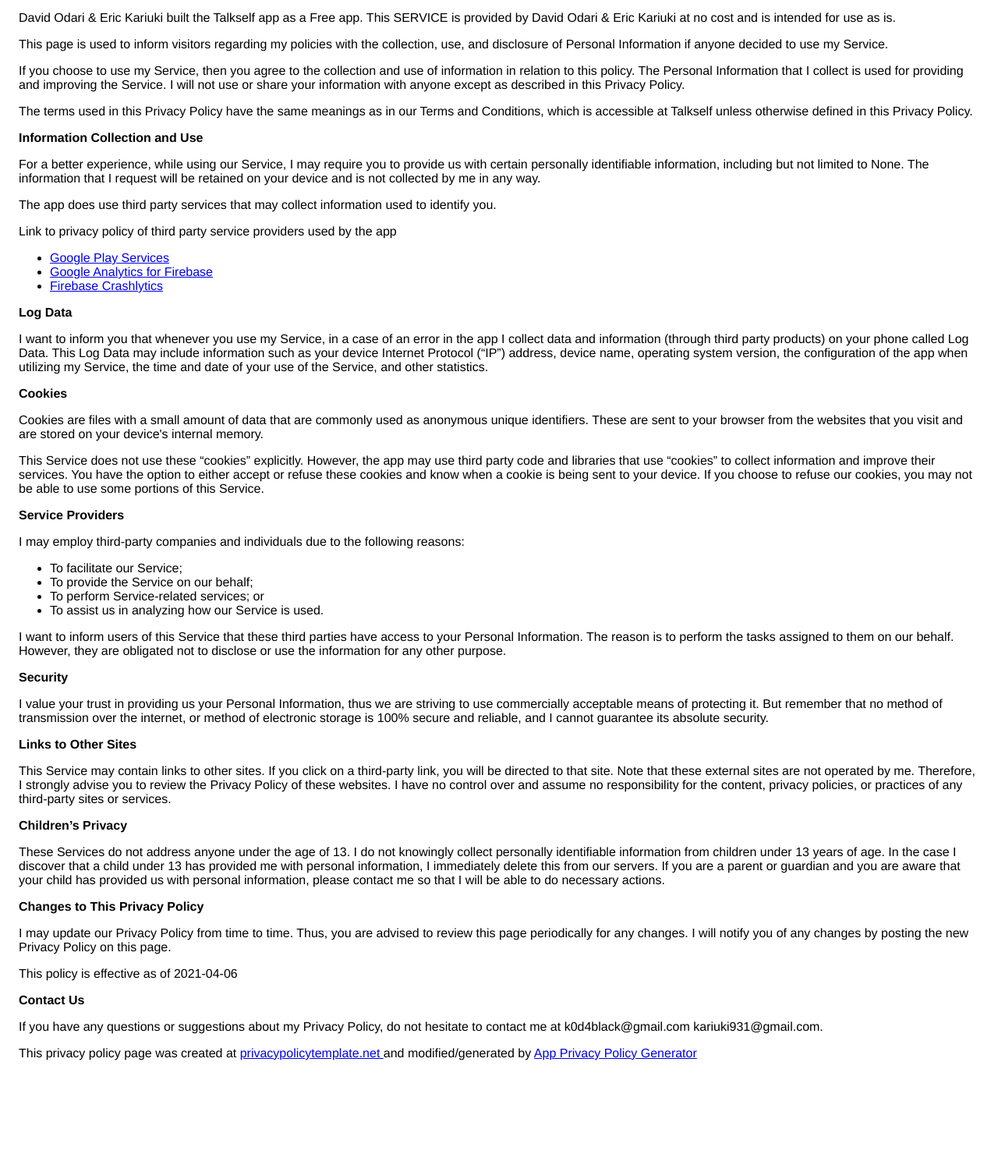
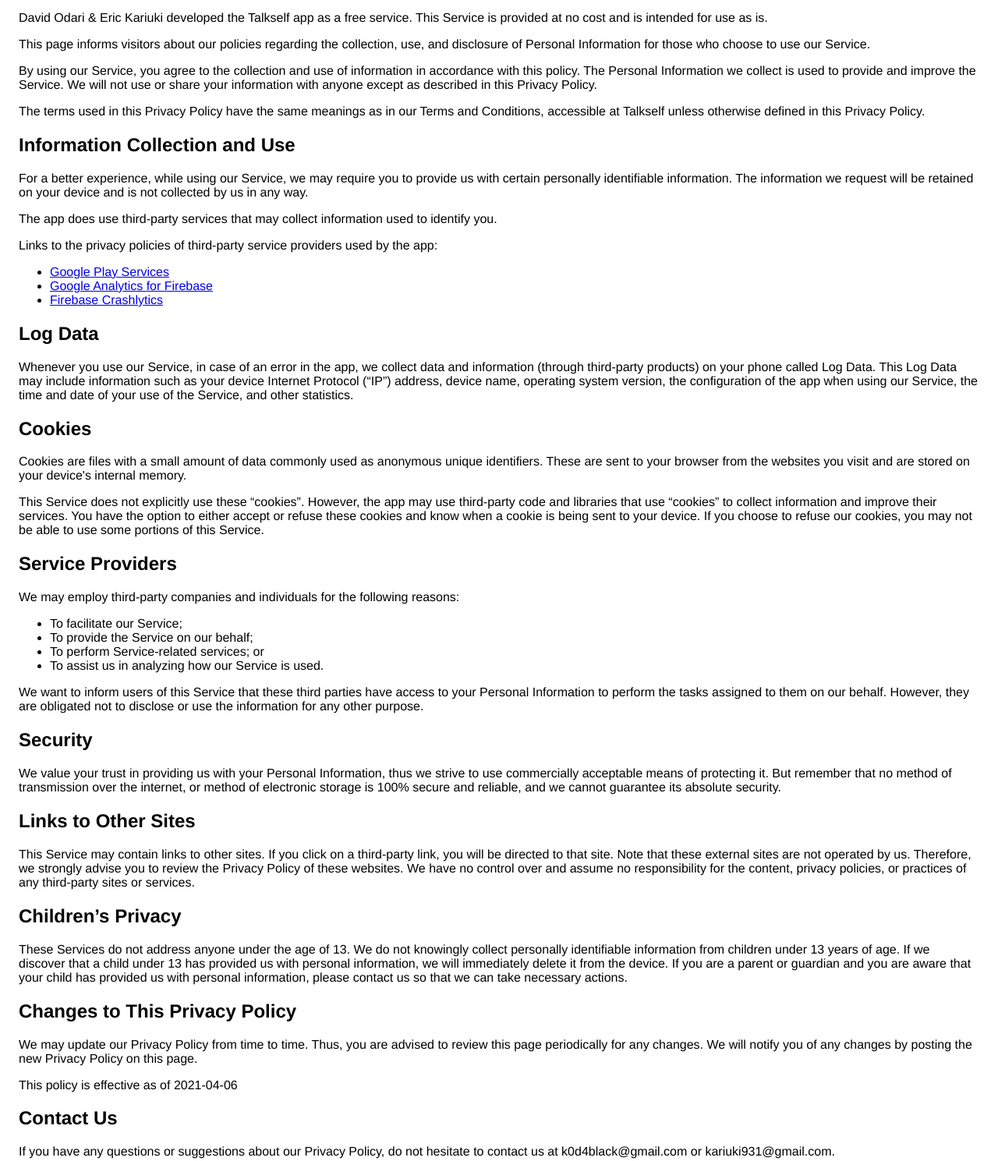
Before and after one commit to talkself/talkself.github.io, a plain HTML site: page index.html in a window 1280 px wide. Shown: the part 44-1533 px from the top of the page at 78% size. Before the commit the page ends 1444 px from the top, so only its background shows below. Drawn offline with Linux system fonts and the light colour scheme.

Commit message:
Update index.html

```diff
--- a/index.html
+++ b/index.html
@@ -4,106 +4,97 @@
   <meta charset='utf-8'>
   <meta name='viewport' content='width=device-width'>
   <title>Privacy Policy</title>
-      <style> body { font-family: 'Helvetica Neue', Helvetica, Arial, sans-serif; padding:1em; } </style>
+  <style>
+    body { font-family: 'Helvetica Neue', Helvetica, Arial, sans-serif; padding:1em; }
+  </style>
 </head>
 <body>
-    <strong>Privacy Policy</strong> <p>
-                  David Odari &amp; Eric Kariuki built the Talkself app as
-                  a Free app. This SERVICE is provided by
-                  David Odari &amp; Eric Kariuki at no cost and is intended for use as
-                  is.
-                </p> <p>
-                  This page is used to inform visitors regarding my
-                  policies with the collection, use, and disclosure of Personal
-                  Information if anyone decided to use my Service.
-                </p> <p>
-                  If you choose to use my Service, then you agree to
-                  the collection and use of information in relation to this
-                  policy. The Personal Information that I collect is
-                  used for providing and improving the Service. I will not use or share your information with
-                  anyone except as described in this Privacy Policy.
-                </p> <p>
-                  The terms used in this Privacy Policy have the same meanings
-                  as in our Terms and Conditions, which is accessible at
-                  Talkself unless otherwise defined in this Privacy Policy.
-                </p> <p><strong>Information Collection and Use</strong></p> <p>
-                  For a better experience, while using our Service, I
-                  may require you to provide us with certain personally
-                  identifiable information, including but not limited to None. The information that
-                  I request will be retained on your device and is not collected by me in any way.
-                </p> <div><p>
-                    The app does use third party services that may collect
-                    information used to identify you.
-                  </p> <p>
-                    Link to privacy policy of third party service providers used
-                    by the app
-                  </p> <ul><li><a href="https://www.google.com/policies/privacy/" target="_blank" rel="noopener noreferrer">Google Play Services</a></li><!----><li><a href="https://firebase.google.com/policies/analytics" target="_blank" rel="noopener noreferrer">Google Analytics for Firebase</a></li><li><a href="https://firebase.google.com/support/privacy/" target="_blank" rel="noopener noreferrer">Firebase Crashlytics</a></li><!----><!----><!----><!----><!----><!----><!----><!----><!----><!----><!----><!----><!----><!----><!----><!----><!----><!----><!----><!----><!----><!----></ul></div> <p><strong>Log Data</strong></p> <p>
-                  I want to inform you that whenever you
-                  use my Service, in a case of an error in the app
-                  I collect data and information (through third party
-                  products) on your phone called Log Data. This Log Data may
-                  include information such as your device Internet Protocol
-                  (“IP”) address, device name, operating system version, the
-                  configuration of the app when utilizing my Service,
-                  the time and date of your use of the Service, and other
-                  statistics.
-                </p> <p><strong>Cookies</strong></p> <p>
-                  Cookies are files with a small amount of data that are
-                  commonly used as anonymous unique identifiers. These are sent
-                  to your browser from the websites that you visit and are
-                  stored on your device's internal memory.
-                </p> <p>
-                  This Service does not use these “cookies” explicitly. However,
-                  the app may use third party code and libraries that use
-                  “cookies” to collect information and improve their services.
-                  You have the option to either accept or refuse these cookies
-                  and know when a cookie is being sent to your device. If you
-                  choose to refuse our cookies, you may not be able to use some
-                  portions of this Service.
-                </p> <p><strong>Service Providers</strong></p> <p>
-                  I may employ third-party companies and
-                  individuals due to the following reasons:
-                </p> <ul><li>To facilitate our Service;</li> <li>To provide the Service on our behalf;</li> <li>To perform Service-related services; or</li> <li>To assist us in analyzing how our Service is used.</li></ul> <p>
-                  I want to inform users of this Service
-                  that these third parties have access to your Personal
-                  Information. The reason is to perform the tasks assigned to
-                  them on our behalf. However, they are obligated not to
-                  disclose or use the information for any other purpose.
-                </p> <p><strong>Security</strong></p> <p>
-                  I value your trust in providing us your
-                  Personal Information, thus we are striving to use commercially
-                  acceptable means of protecting it. But remember that no method
-                  of transmission over the internet, or method of electronic
-                  storage is 100% secure and reliable, and I cannot
-                  guarantee its absolute security.
-                </p> <p><strong>Links to Other Sites</strong></p> <p>
-                  This Service may contain links to other sites. If you click on
-                  a third-party link, you will be directed to that site. Note
-                  that these external sites are not operated by me.
-                  Therefore, I strongly advise you to review the
-                  Privacy Policy of these websites. I have
-                  no control over and assume no responsibility for the content,
-                  privacy policies, or practices of any third-party sites or
-                  services.
-                </p> <p><strong>Children’s Privacy</strong></p> <p>
-                  These Services do not address anyone under the age of 13.
-                  I do not knowingly collect personally
-                  identifiable information from children under 13 years of age. In the case
-                  I discover that a child under 13 has provided
-                  me with personal information, I immediately
-                  delete this from our servers. If you are a parent or guardian
-                  and you are aware that your child has provided us with
-                  personal information, please contact me so that
-                  I will be able to do necessary actions.
-                </p> <p><strong>Changes to This Privacy Policy</strong></p> <p>
-                  I may update our Privacy Policy from
-                  time to time. Thus, you are advised to review this page
-                  periodically for any changes. I will
-                  notify you of any changes by posting the new Privacy Policy on
-                  this page.
-                </p> <p>This policy is effective as of 2021-04-06</p> <p><strong>Contact Us</strong></p> <p>
-                  If you have any questions or suggestions about my
-                  Privacy Policy, do not hesitate to contact me at k0d4black@gmail.com kariuki931@gmail.com.
-                </p> <p>This privacy policy page was created at <a href="https://privacypolicytemplate.net" target="_blank" rel="noopener noreferrer">privacypolicytemplate.net </a>and modified/generated by <a href="https://app-privacy-policy-generator.nisrulz.com/" target="_blank" rel="noopener noreferrer">App Privacy Policy Generator</a></p>
+  <strong>Privacy Policy</strong>
+  <p>
+    David Odari &amp; Eric Kariuki developed the Talkself app as a free service. This Service is provided at no cost and is intended for use as is.
+  </p>
+  <p>
+    This page informs visitors about our policies regarding the collection, use, and disclosure of Personal Information for those who choose to use our Service.
+  </p>
+  <p>
+    By using our Service, you agree to the collection and use of information in accordance with this policy. The Personal Information we collect is used to provide and improve the Service. We will not use or share your information with anyone except as described in this Privacy Policy.
+  </p>
+  <p>
+    The terms used in this Privacy Policy have the same meanings as in our Terms and Conditions, accessible at Talkself unless otherwise defined in this Privacy Policy.
+  </p>
+
+  <h2>Information Collection and Use</h2>
+  <p>
+    For a better experience, while using our Service, we may require you to provide us with certain personally identifiable information. The information we request will be retained on your device and is not collected by us in any way.
+  </p>
+  <p>
+    The app does use third-party services that may collect information used to identify you.
+  </p>
+  <p>
+    Links to the privacy policies of third-party service providers used by the app:
+  </p>
+  <ul>
+    <li><a href="https://www.google.com/policies/privacy/" target="_blank" rel="noopener noreferrer">Google Play Services</a></li>
+    <li><a href="https://firebase.google.com/policies/analytics" target="_blank" rel="noopener noreferrer">Google Analytics for Firebase</a></li>
+    <li><a href="https://firebase.google.com/support/privacy/" target="_blank" rel="noopener noreferrer">Firebase Crashlytics</a></li>
+  </ul>
+
+  <h2>Log Data</h2>
+  <p>
+    Whenever you use our Service, in case of an error in the app, we collect data and information (through third-party products) on your phone called Log Data. This Log Data may include information such as your device Internet Protocol (“IP”) address, device name, operating system version, the configuration of the app when using our Service, the time and date of your use of the Service, and other statistics.
+  </p>
+
+  <h2>Cookies</h2>
+  <p>
+    Cookies are files with a small amount of data commonly used as anonymous unique identifiers. These are sent to your browser from the websites you visit and are stored on your device's internal memory.
+  </p>
+  <p>
+    This Service does not explicitly use these “cookies”. However, the app may use third-party code and libraries that use “cookies” to collect information and improve their services. You have the option to either accept or refuse these cookies and know when a cookie is being sent to your device. If you choose to refuse our cookies, you may not be able to use some portions of this Service.
+  </p>
+
+  <h2>Service Providers</h2>
+  <p>
+    We may employ third-party companies and individuals for the following reasons:
+  </p>
+  <ul>
+    <li>To facilitate our Service;</li>
+    <li>To provide the Service on our behalf;</li>
+    <li>To perform Service-related services; or</li>
+    <li>To assist us in analyzing how our Service is used.</li>
+  </ul>
+  <p>
+    We want to inform users of this Service that these third parties have access to your Personal Information to perform the tasks assigned to them on our behalf. However, they are obligated not to disclose or use the information for any other purpose.
+  </p>
+
+  <h2>Security</h2>
+  <p>
+    We value your trust in providing us with your Personal Information, thus we strive to use commercially acceptable means of protecting it. But remember that no method of transmission over the internet, or method of electronic storage is 100% secure and reliable, and we cannot guarantee its absolute security.
+  </p>
+
+  <h2>Links to Other Sites</h2>
+  <p>
+    This Service may contain links to other sites. If you click on a third-party link, you will be directed to that site. Note that these external sites are not operated by us. Therefore, we strongly advise you to review the Privacy Policy of these websites. We have no control over and assume no responsibility for the content, privacy policies, or practices of any third-party sites or services.
+  </p>
+
+  <h2>Children’s Privacy</h2>
+  <p>
+    These Services do not address anyone under the age of 13. We do not knowingly collect personally identifiable information from children under 13 years of age. If we discover that a child under 13 has provided us with personal information, we will immediately delete it from the device. If you are a parent or guardian and you are aware that your child has provided us with personal information, please contact us so that we can take necessary actions.
+  </p>
+
+  <h2>Changes to This Privacy Policy</h2>
+  <p>
+    We may update our Privacy Policy from time to time. Thus, you are advised to review this page periodically for any changes. We will notify you of any changes by posting the new Privacy Policy on this page.
+  </p>
+  <p>
+    This policy is effective as of 2021-04-06
+  </p>
+
+  <h2>Contact Us</h2>
+  <p>
+    If you have any questions or suggestions about our Privacy Policy, do not hesitate to contact us at k0d4black@gmail.com or kariuki931@gmail.com.
+  </p>
+  <p>
+    This privacy policy page was created at <a href="https://privacypolicytemplate.net" target="_blank" rel="noopener noreferrer">privacypolicytemplate.net</a> and modified/generated by <a href="https://app-privacy-policy-generator.nisrulz.com/" target="_blank" rel="noopener noreferrer">App Privacy Policy Generator</a>
+  </p>
 </body>
 </html>
```
Lines whose indentation alone changed are shown as unchanged.
